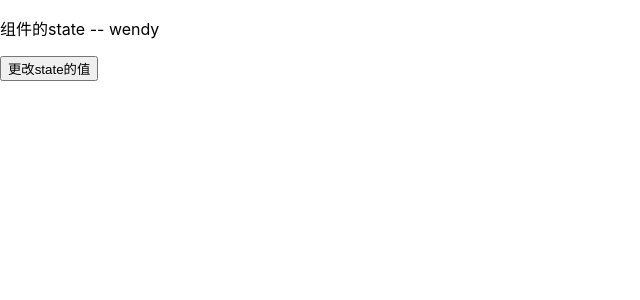
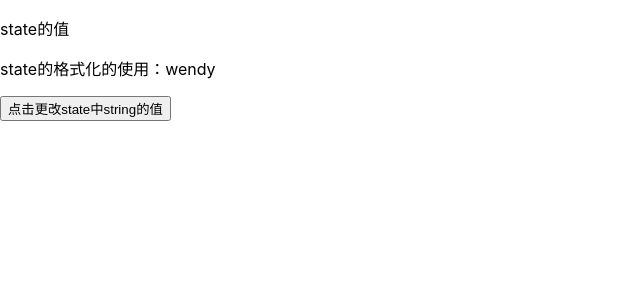
Before and after one commit to wendy-web/react_typescript_wendy, a React (Create React App) app: page / in a window 1280 px wide. Shown: the top 300 px of the page, without its empty margins (0-640 px from the left). Built offline with nearby package versions, Linux system fonts and the light colour scheme.

Commit message:
feat: 添加state的属性定义

```diff
--- /dev/null
+++ b/src/03-function+ts/01-state.tsx
@@ -0,0 +1,15 @@
+import React, { useState } from 'react'
+
+export default function App() {
+    const [nameValue, setnameValue] = useState<string>('wendy');
+
+    return (
+        <div>
+            <p>state的值</p>
+            <p>state的格式化的使用：{nameValue}</p>
+            <button onClick={() => {
+                setnameValue('wen');
+            }}>点击更改state中string的值</button>
+        </div>
+    )
+}
--- a/src/index.tsx
+++ b/src/index.tsx
@@ -3,7 +3,9 @@ import ReactDOM from 'react-dom/client';
 import './index.css';
 import reportWebVitals from './reportWebVitals';
 // import App from './App';
-import App from './02-class+ts/01-state'
+// import App from './02-class+ts/01-state';
+// import App from './02-class+ts/02-todolist';
+import App from './03-function+ts/01-state';
 
 
 
```
Also changed, not shown: src/02-class+ts/02-todolist.tsx (added, +22 -0 lines).
